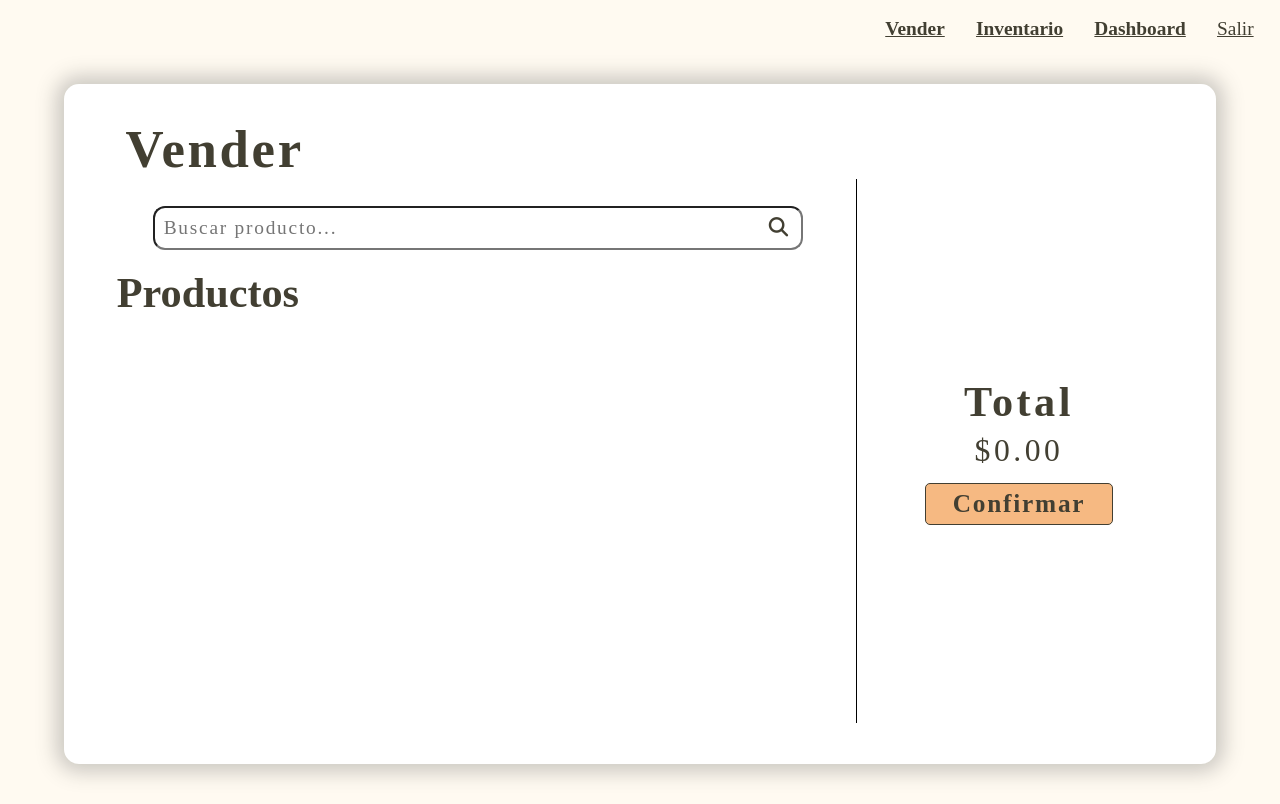
After one commit to Marco-C141/WebInventory, a Django app: page /management/pos/ in a window 1280 px wide. The commit adds this page. Run offline with Django 5.2, Linux system fonts and the light colour scheme; a user stored in the database is signed in; data comes from the database, SQL or seed files in the repository; both versions use the stored data as it was after the commit; some web fonts are replaced.

Commit message:
MVP finalizado

```diff
--- a/management_app/static/management_app/css/base.css
+++ b/management_app/static/management_app/css/base.css
@@ -60,8 +60,7 @@ h1 {
 .product-card {
     text-align: center;
     width: 15%;
-    box-shadow: 0px 0px 20px 8px var(--product-card);
-    border: solid 1px black;
+    box-shadow: 0px 0px 30px 2px var(--shadow-dark-dim);
     padding: 1.5rem 0rem;
     margin: 2rem 1rem;
     border-radius: 12px;
--- /dev/null
+++ b/management_app/static/management_app/css/pos.css
@@ -0,0 +1,252 @@
+@import url("/static/css/colors.css");
+@import url("/static/css/sizes.css");
+
+#container {
+    display: flex;
+
+    #pos-container {
+        flex-grow: 1;
+        max-width: 70%;
+    }
+
+    #pos-summary {
+        flex-grow: 1;
+        max-width: 30%;
+    }
+}
+
+#pos-container {
+    padding: 1rem;
+    display: flex;
+    min-height: calc(var(--main-card-min-height)*0.8);
+    flex-direction: column;
+
+    #search-section {
+        flex-grow: 1;
+    }
+
+    #pos-cart {
+        flex-grow: 20;
+    }
+}
+
+#search-section {
+    position: relative;
+    display: flex;
+    flex-direction: column;
+    align-items: center;
+    justify-content: center;
+}
+
+#search-section i {
+    position: absolute;
+    right: 7%;
+}
+
+#product-search {
+    width: 90%;
+    border-radius: 12px;
+    padding: 0.5rem;
+    letter-spacing: 0.1rem;
+}
+
+#product-search:focus {
+    outline: none;
+}
+
+#pos-cart {
+    margin-top: 0.5rem;
+}
+
+h2 {
+    font-size: calc(var(--text-size-big)*2);
+    font-weight: bold;
+}
+
+#pos-summary {
+    display: flex;
+    flex-direction: column;
+    align-items: center;
+    justify-content: center;
+    border-left: solid 1px black;
+
+    h2, h3 {
+        letter-spacing: 0.2rem;
+    }
+}
+
+#pos-summary h3 {
+    margin: 0.4rem auto 0.8rem auto;
+    font-size: calc(var(--text-size-big)*1.5);
+    font-weight: normal;
+}
+
+#pos-summary button {
+    text-decoration: none;
+    font-size: calc(var(--text-size-big)*1.2);
+    padding: 0.3rem 1.5rem;
+    border: solid 1px var(--text-color);
+    border-radius: 5px;
+    font-weight: bold;
+    letter-spacing: 0.1rem;
+    cursor: pointer;
+    border: solid 1px var(--text-color);
+    background-color: var(--primary);
+    transition: all 0.2s ease-out;
+}
+
+#pos-summary button:hover {
+    background-color: var(--accent);
+    color: white;
+}
+
+
+/* Search function */
+#search-results {
+    position: absolute;
+    top: 100%;
+    left: 5%;
+    display: none;
+    width: 90%;
+    background-color: white;
+    padding: 0.5rem;
+    border-radius: 12px;
+    box-shadow: 0px 0px 20px 4px var(--shadow-dark-dim);
+}
+
+.search-item {
+    display: flex;
+    align-items: center;
+    margin-bottom:0.6rem;
+    position: relative;
+    cursor: pointer;
+}
+
+.search-item:last-child {
+    margin-bottom: 0;
+}
+
+.search-item-img-container {
+    width: 7%;
+    aspect-ratio: 1/1;
+    border-radius: 8px;
+}
+
+.search-item-img {
+    width: 100%;
+    height: 100%;
+    object-fit: contain;
+    object-position: center;
+    border-radius: 8px;
+}
+
+.search-item span {
+    margin-left: 0.5rem;
+}
+
+.search-item-price {
+    position: absolute;
+    right: 2%;
+}
+
+/* Cart function */
+
+.cart-item {
+    display: flex;
+    align-items: center;
+    margin-bottom: 0.6rem;
+}
+
+.cart-item-img-container {
+    width: 80px;
+    aspect-ratio: 1/1;
+    border-radius: 12px;
+}
+
+.cart-item-img {
+    width: 100%;
+    height: 100%;
+    object-fit: contain;
+    object-position: center;
+    border-radius: 12px;
+}
+
+.cart-item-name {
+    margin-left: 1rem;
+    font-size: calc(var(--text-size-big)*1.1);
+
+}
+
+.cart-item-left {
+    width: 50%;
+    display: flex;
+    align-items: center;
+}
+
+.cart-item-right {
+    display: flex;
+    justify-content: flex-end;
+    align-items: center;
+    width: 50%;
+    padding-right: 2rem;
+}
+
+.cart-item-price {
+    width: 20%;
+    text-align: center;
+    font-size: calc(var(--text-size-big)*1.2);
+    font-weight: bold;
+}
+
+.quantity-controls {
+    width: 25%;
+    display: flex;
+    align-items: center;
+}
+
+.quantity-controls input {
+    width: 80%;
+    text-decoration: underline;
+    text-align: center;
+    border: none;
+    outline: none;
+    font-size: calc(var(--text-size-big)*1.2);
+}
+
+.quantity-controls input::-webkit-outer-spin-button,
+.quantity-controls input::-webkit-inner-spin-button {
+  -webkit-appearance: none;
+  margin: 0;
+}
+
+.quantity-controls input[type=number] {
+  -moz-appearance: textfield;
+}
+
+.quantity-btn, .cart-item-rm {
+    text-decoration: none;
+    font-size: calc(var(--text-size-big)*1.1);
+    padding: 0.2rem 0.5rem;
+    border: solid 1px transparent;
+    border-radius: 5px;
+    font-weight: bold;
+    letter-spacing: 0.1rem;
+    cursor: pointer;
+    background-color: transparent;
+    transition: all 0.2s ease-out;
+}
+
+.quantity-btn:hover {
+    background-color: var(--accent);
+    border: solid 1px var(--text-color);
+    color: white;
+}
+.cart-item-rm:hover {
+    background-color: var(--red);
+    border: solid 1px var(--text-color);
+    color: white;
+}
+
+.cart-item-rm {
+    margin: auto 1rem;
+}
--- /dev/null
+++ b/management_app/static/management_app/js/pos.js
@@ -0,0 +1,195 @@
+// Get all html elements and create a list to represent the client's cart
+const searchInput = document.getElementById('product-search');
+const searchResults = document.getElementById('search-results');
+const cartItemsContainer = document.getElementById('pos-cart-items-container');
+const totalPriceEl = document.getElementById('total-price');
+
+let cart = []
+
+// Search functionality
+searchInput.addEventListener('input', () => {
+    const query = searchInput.value.toLowerCase();
+    searchResults.innerHTML = ''; // Clear previous results
+
+    if (query.length === 0) {
+        searchResults.style.display = "none";
+        return;
+    }
+
+    const filteredProducts = allProducts.filter(p => p.name.toLowerCase().includes(query));
+    const limitedResults = filteredProducts.slice(0, 5);
+
+    limitedResults.forEach(product => {
+        const div = document.createElement('div');
+        div.className = 'search-item';
+        div.dataset.productId = product.id; // Store the ID for easy access
+
+        const imageUrl = product.img;
+
+        div.innerHTML = `
+            <div class="search-item-img-container" >
+                <img src="${imageUrl}" class="search-item-img">
+            </div>
+            <span class="search-item-name">${product.name}</span>
+            <span class="search-item-price">\$${product.price}</span>
+        `;
+        searchResults.appendChild(div);
+    });
+
+    searchResults.style.display = "block";
+});
+
+// --- LISTENER 1: Handles direct text input ---
+cartItemsContainer.addEventListener('change', (e) => {
+    if (e.target.classList.contains('quantity-input')) {
+        const productId = parseInt(e.target.dataset.id);
+        let newQuantity = parseInt(e.target.value);
+        const cartItem = cart.find(item => item.id === productId);
+
+        if (isNaN(newQuantity) || newQuantity < 1) {
+            newQuantity = 1;
+        } else if (newQuantity > cartItem.stock) {
+            alert(`Solo hay ${cartItem.stock} unidades disponibles.`);
+            newQuantity = cartItem.stock;
+        }
+
+        cartItem.quantity = newQuantity;
+        renderCart(); // Re-render to ensure UI consistency
+    }
+});
+
+// --- LISTENER 2: Handles all button clicks (+, -, Remove) ---
+cartItemsContainer.addEventListener('click', (e) => {
+    const target = e.target;
+    const productId = parseInt(target.dataset.id);
+    const cartItem = cart.find(item => item.id === productId);
+
+    if (target.classList.contains('increase-btn')) {
+        if (cartItem.quantity < cartItem.stock) {
+            cartItem.quantity++;
+            renderCart();
+        } else {
+            alert('No hay suficientes unidades!');
+        }
+    } else if (target.classList.contains('decrease-btn')) {
+        if (cartItem.quantity > 1) {
+            cartItem.quantity--;
+            renderCart();
+        }
+    } else if (target.classList.contains('cart-item-rm')) {
+        cart = cart.filter(item => item.id !== productId);
+        renderCart();
+    }
+});
+
+function renderCart() {
+    cartItemsContainer.innerHTML = '';
+    let totalPrice = 0;
+
+    cart.forEach(item => {
+        const itemTotal = item.price * item.quantity;
+        totalPrice += itemTotal;
+
+        const imageUrl = item.img
+
+        const cartItemDiv = document.createElement('div');
+        cartItemDiv.className = 'cart-item';
+        cartItemDiv.innerHTML = `
+            <div class="cart-item-left">
+                <div class="cart-item-img-container">
+                    <img src="${imageUrl}" alt="${item.name}" class="cart-item-img">
+                </div>
+                <span class="cart-item-name">${item.name}</span>
+            </div>
+            <div class="cart-item-right">
+                <div class="quantity-controls">
+                    <button data-id="${item.id}" class="quantity-btn decrease-btn"><</button>
+                    <input
+                        type="number"
+                        class="quantity-input"
+                        value="${item.quantity}"
+                        min="1"
+                        max="${item.stock}"
+                        data-id="${item.id}"
+                    >
+                    <button data-id="${item.id}" class="quantity-btn increase-btn">></button>
+                </div>
+                <button data-id="${item.id}" class="cart-item-rm">Quitar</button>
+                <span class="cart-item-price">$${itemTotal.toFixed(2)}</span>
+            </div>
+        `;
+        cartItemsContainer.appendChild(cartItemDiv);
+    });
+
+    totalPriceEl.textContent = `$${totalPrice.toFixed(2)}`;
+}
+
+
+
+// Add item to cart when search result is clicked
+searchResults.addEventListener('click', (e) => {
+    const searchResultItem = e.target.closest('.search-item');
+
+    // If a matching parent was found
+    if (searchResultItem) {
+        const productId = parseInt(searchResultItem.dataset.productId);
+        const product = allProducts.find(p => p.id === productId);
+
+        // Check if item is already in cart
+        const cartItem = cart.find(item => item.id === productId);
+        if (cartItem) {
+            cartItem.quantity++; // Increase quantity
+        } else {
+            cart.push({ ...product, quantity: 1 }); // Add new item
+        }
+
+        renderCart();
+    }
+
+    // Hide input and results
+    searchInput.value = '';
+    searchResults.innerHTML = '';
+    searchResults.style.display = "none";
+});
+
+
+// Confirm the sale function
+
+const confirmSaleBtn = document.getElementById('confirm-sale');
+
+confirmSaleBtn.addEventListener('click', async () => {
+    if (cart.length === 0) {
+        alert('¡El carro está vacío!');
+        return;
+    }
+
+    const response = await fetch('process-sale/', {
+        method: 'POST',
+        headers: {
+            'Content-Type': 'application/json',
+        },
+        body: JSON.stringify({ cart: cart })
+    });
+
+    const result = await response.json();
+
+    if (result.status === 'success') {
+        alert("Venta realizada exitosamente");
+
+        // Update stock levels in the main 'allProducts' list
+        result.updated_products.forEach(updatedProduct => {
+            const productInList = allProducts.find(p => p.id === updatedProduct.id);
+            if (productInList) {
+                productInList.stock = updatedProduct.new_stock;
+            }
+        });
+
+        // 2. Filter out any products that are now depleted
+        allProducts = allProducts.filter(p => p.stock > 0);
+
+        cart = []; // Clear the cart
+        renderCart(); // Update the display
+    } else {
+        alert(`Error: ${result.message}`);
+    }
+});
--- a/management_app/templates/management_app/base.html
+++ b/management_app/templates/management_app/base.html
@@ -14,7 +14,7 @@
     </head>
     <body>
         <nav>
-            <a href="{% url 'sell' %}">Vender</a>
+            <a href="{% url 'pos' %}">Vender</a>
             <a href="{% url 'products_list' %}">Inventario</a>
             <a href="{% url 'dashboard' %}">Dashboard</a>
             {% if user.is_authenticated %}
--- a/management_app/templates/management_app/include/_product-card.html
+++ b/management_app/templates/management_app/include/_product-card.html
@@ -1,5 +1,5 @@
 <div class="product-card">
-    <a href="{% url 'product_edit' pk=product.pk %}" class="product-edit">
+    <a href="{% url 'product_edit' pk=product.pk %}?next={{ request.path }}" class="product-edit">
         <i class="fa fa-cog" aria-hidden="true"></i>
     </a>
     <div class="product-img-container">
--- /dev/null
+++ b/management_app/templates/management_app/pos.html
@@ -0,0 +1,38 @@
+{% extends "management_app/base.html" %}
+{% load static %}
+
+{% block title %}Vender{% endblock %}
+
+{% block css %}
+    {{ block.super }}<link rel="stylesheet" href="{% static 'management_app/css/pos.css' %}">
+{% endblock %}
+
+{% block content %}
+    <h1>Vender</h1>
+    <div id="container">
+        <div id="pos-container">
+            <div id="search-section">
+                <i class="fa fa-search" aria-hidden="true"></i><input type="text" id="product-search" placeholder="Buscar producto...">
+                <div id="search-results"></div>
+            </div>
+            <div id="pos-cart">
+                <h2>Productos</h2>
+                <div id="pos-cart-items-container">
+                </div>
+            </div>
+        </div>
+        <div id="pos-summary">
+            <h2>Total</h2>
+            <h3 id="total-price">$0.00</h3>
+            <button id="confirm-sale">Confirmar</button>
+        </div>
+    </div>
+    <script>
+        // Parse all products returned by the view
+        let allProducts = JSON.parse('{{ products|escapejs }}');
+    </script>
+{% endblock %}
+
+{% block js %}
+    {{ block.super }}<script src="{% static 'management_app/js/pos.js' %}"></script>
+{% endblock %}
--- a/management_app/templates/management_app/products-form.html
+++ b/management_app/templates/management_app/products-form.html
@@ -32,7 +32,7 @@
                 {{ form.as_p }}
                 <div id="submit-container">
                     <button type="submit">Guardar</button>
-                    <a href="{% url 'products_list' %}">Cancelar</a>
+                    <a href="{{ next_url }}">Cancelar</a>
                     {% if form.instance.pk %}
                         <a href="{% url 'product_delete' pk=form.instance.pk %}">Eliminar</a>
                     {% endif %}
--- a/management_app/urls.py
+++ b/management_app/urls.py
@@ -1,7 +1,7 @@
 from django.urls import path, include
 
 from .views import products_list, products_add, categories_add, products_edit, categories_edit, products_delete, \
-    categories_delete
+    categories_delete, dashboard, pos_view, process_sale
 
 urlpatterns = [
     path("products/", products_list, name="products_list"),
@@ -13,6 +13,7 @@ urlpatterns = [
     path("categories/edit/<int:pk>/", categories_edit, name="category_edit"),
     path("categories/delete/<int:pk>/", categories_delete, name="category_delete"),
 
-    path("products/add", products_add, name="sell"),
-    path("products/", products_list, name="dashboard")
+    path("dashboard/", dashboard, name="dashboard"),
+    path("pos/", pos_view, name="pos"),
+    path("pos/process-sale/", process_sale, name="process-sale")
 ]
--- a/management_app/views.py
+++ b/management_app/views.py
@@ -1,3 +1,5 @@
+import json
+
 from django.contrib.auth.decorators import login_required
 from django.contrib.auth.views import LoginView
 from django.shortcuts import render, redirect, get_object_or_404
@@ -18,7 +20,7 @@ class CustomLoginView(LoginView):
             return reverse_lazy("admin:index")
 
         if user.is_staff:
-            return reverse_lazy("products_list")
+            return reverse_lazy("dashboard")
 
         return reverse_lazy("home")
 
@@ -61,23 +63,28 @@ def products_add(request):
 def products_edit(request, pk):
     """ This method prepopulates the form with the product's data and returns the create template """
     product = get_object_or_404(Product, pk=pk)
+    next_url = request.GET.get('next')
 
     if request.method == 'POST':
         form = ProductForm(request.POST, request.FILES, instance=product)
         if form.is_valid():
             form.save()
+            if next_url:
+                return redirect(next_url)
             return redirect('products_list')
     else:
         form = ProductForm(instance=product)
 
     context = {
         "form": form,
+        "next_url": next_url,
     }
 
     return render(request, "management_app/products-form.html", context)
 
 @login_required()
 def products_delete(request, pk):
+    """ Redirects the user to a confirmation to delete the product or does the deletion """
     product = get_object_or_404(Product, pk=pk)
 
     if request.method == 'POST':
@@ -118,6 +125,7 @@ def categories_edit(request, pk):
 
 @login_required()
 def categories_delete(request, pk):
+    """ Asks the user for deletion confirmation then proceeds """
     category = get_object_or_404(Category, pk=pk)
 
     if request.method == 'POST':
@@ -125,3 +133,80 @@ def categories_delete(request, pk):
         return redirect('products_list')
 
     return render(request, 'management_app/object-delete.html', {'object': category})
+
+
+@login_required()
+def dashboard(request):
+    """ This view should contain useful information for the owner, for now, it'll only contain products with
+        stock less than 5
+    """
+    low_stock_products = Product.objects.filter(stock__lte=5)
+    context = {
+        "low_stock_products": low_stock_products,
+    }
+    return render(request, "management_app/dashboard.html", context)
+
+
+@login_required()
+def pos_view(request):
+    """ Returns all products in a JSON list of dictionaries so JS can handle all display logic client side """
+    products = Product.objects.filter(stock__gt=0)
+
+    products_list = []
+    for product in products:
+        products_list.append({
+            "id": product.id,
+            "name": product.name,
+            "stock": product.stock,
+            "price": str(product.price),
+            "img": product.img.url
+        })
+
+    products_json = json.dumps(products_list)
+    context = {
+        "products": products_json,
+    }
+
+    return render(request, "management_app/pos.html", context)
+
+
+# management_app/views.py
+from django.http import JsonResponse
+from django.views.decorators.csrf import csrf_exempt
+from django.db import transaction
+import json
+
+
+@csrf_exempt
+@transaction.atomic
+def process_sale(request):
+    if request.method != 'POST':
+        return JsonResponse({'status': 'error', 'message': 'Invalid request method'}, status=405)
+
+    try:
+        data = json.loads(request.body)
+        cart_items = data.get('cart', [])
+
+        updated_products = []  # List to hold the updated data
+
+        for item in cart_items:
+            product = Product.objects.get(id=item['id'])
+            if product.stock >= item['quantity']:
+                product.stock -= item['quantity']
+                product.save()
+                # Add the product's new state to our list
+                updated_products.append({
+                    'id': product.id,
+                    'new_stock': product.stock
+                })
+            else:
+                return JsonResponse({'status': 'error', 'message': f'Not enough stock for {product.name}'},
+                                    status=400)
+        return JsonResponse({
+            'status': 'success',
+            'message': 'Sale completed successfully!',
+            'updated_products': updated_products
+        })
+
+    except Exception as e:
+        return JsonResponse({'status': 'error', 'message': str(e)}, status=500)
```
Also changed, not shown: management_app/static/management_app/css/dashboard.css (added, +21 -0 lines), management_app/templates/management_app/dashboard.html (added, +23 -0 lines), db.sqlite3.
